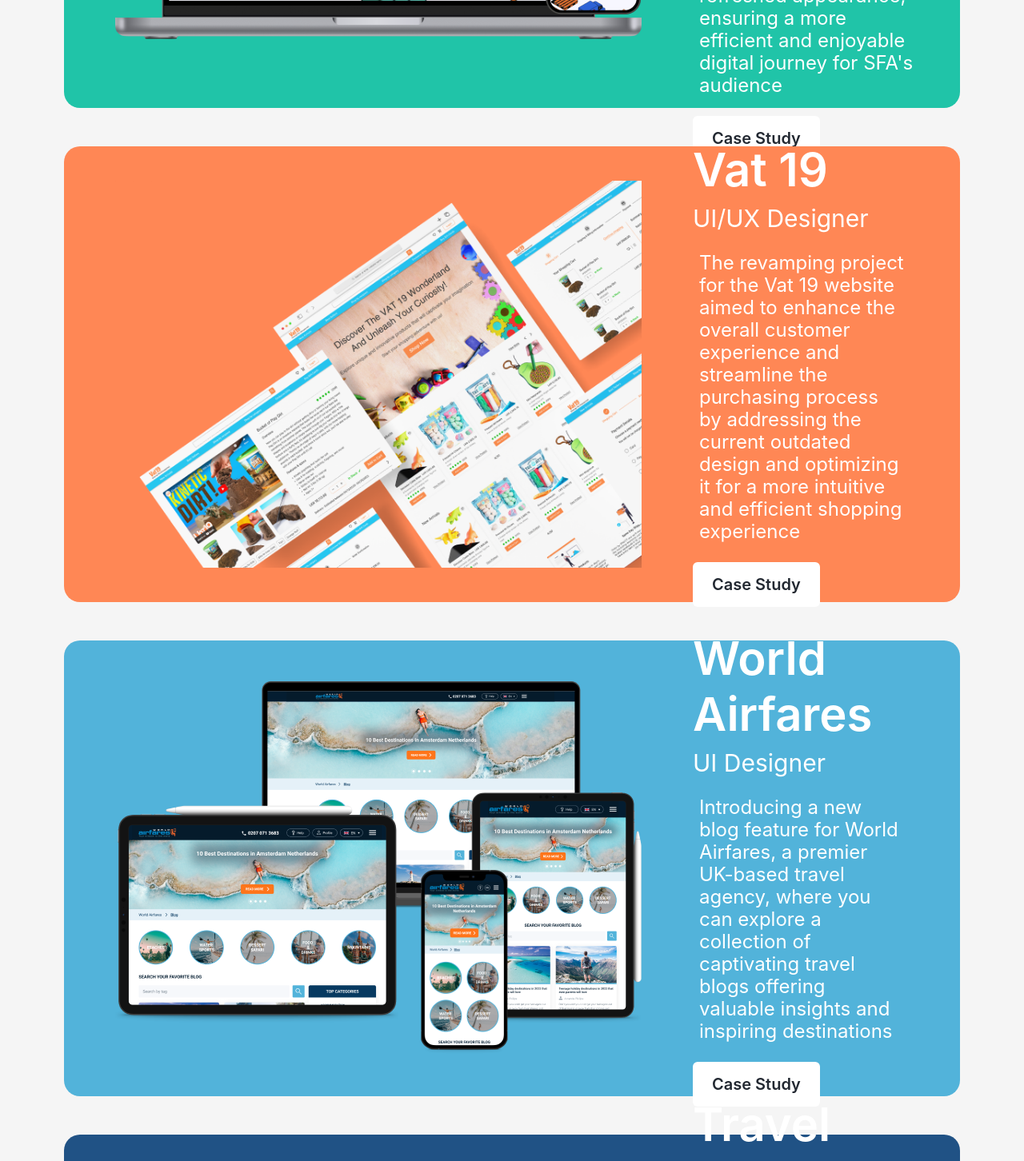
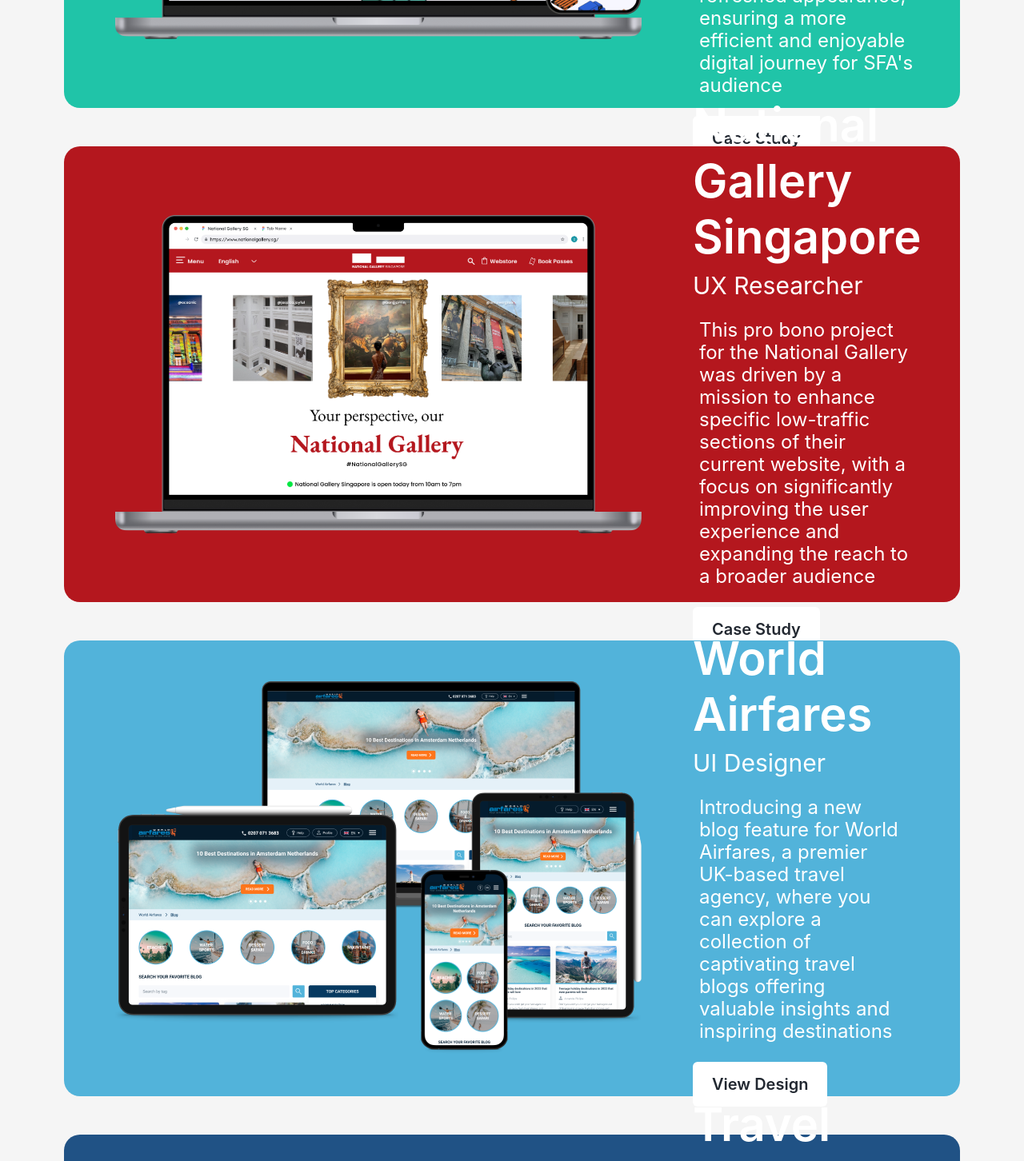
Before and after one commit to KaviniCN/Portfolio, a React (Create React App) app: page / in a window 1280 px wide. Shown: the part 1500-2952 px from the top of the page at 80% size. Built offline with nearby package versions, Linux system fonts and the light colour scheme.

Commit message:
updated resume

```diff
--- a/src/pages/Home.js
+++ b/src/pages/Home.js
@@ -10,6 +10,7 @@ const colorVariants = {
   FF8755: "bg-[#FF8755]",
   "52B3DA": "bg-[#52B3DA]",
   205285: "bg-[#205285]",
+  B4171E: "bg-[#B4171E]",
 };
 
 const caseStudies = [
@@ -20,15 +21,25 @@ const caseStudies = [
     desc: "The revamping project for the Singapore Food Agency (SFA) website focused on delivering a seamless user experience and a refreshed appearance, ensuring a more efficient and enjoyable digital journey for SFA's audience",
     imageUrl: "/sfa.png",
     route: "/case-study/sfa",
+    buttonText: "Case Study",
   },
   {
-    bgColor: "FF8755",
-    title: "Vat 19",
-    subTitle: "UI/UX Designer",
-    desc: "The revamping project for the Vat 19 website aimed to enhance the overall customer experience and streamline the purchasing process by addressing the current outdated design and optimizing it for a more intuitive and efficient shopping experience",
-    imageUrl: "/vat19.png",
-    route: "/case-study/vat19",
+    bgColor: "B4171E",
+    title: "National Gallery Singapore",
+    subTitle: "UX Researcher",
+    desc: "This pro bono project for the National Gallery was driven by a mission to enhance specific low-traffic sections of their current website, with a focus on significantly improving the user experience and expanding the reach to a broader audience",
+    imageUrl: "/ngs.png",
+    route: "/case-study/ngs",
+    buttonText: "Case Study",
   },
+  // {
+  //   bgColor: "FF8755",
+  //   title: "Vat 19",
+  //   subTitle: "UI/UX Designer",
+  //   desc: "The revamping project for the Vat 19 website aimed to enhance the overall customer experience and streamline the purchasing process by addressing the current outdated design and optimizing it for a more intuitive and efficient shopping experience",
+  //   imageUrl: "/vat19.png",
+  //   route: "/case-study/vat19",
+  // },
   {
     bgColor: "52B3DA",
     title: "World Airfares",
@@ -36,6 +47,9 @@ const caseStudies = [
     desc: "Introducing a new blog feature for World Airfares, a premier UK-based travel agency, where you can explore a collection of captivating travel blogs offering valuable insights and inspiring destinations",
     imageUrl: "/worldair.png",
     route: "/case-study/airfares",
+    buttonText: "View Design",
+    buttonLink:
+      "https://www.behance.net/gallery/155259469/World-Airfares-Blog-Design",
   },
   {
     bgColor: "205285",
@@ -44,10 +58,21 @@ const caseStudies = [
     desc: "Introducing a new blog feature for World Airfares, a premier UK-based travel agency, where you can explore a collection of captivating travel blogs offering valuable insights and inspiring destinations",
     imageUrl: "/travelcenter.png",
     route: "/case-study/trave-center",
+    buttonText: "View Design",
+    buttonLink: "https://www.behance.net/gallery/155351467/Travel-Center-UK",
   },
 ];
 
-function CaseStudy({ title, subTitle, desc, imageUrl, bgColor, route }) {
+function CaseStudy({
+  title,
+  subTitle,
+  desc,
+  imageUrl,
+  bgColor,
+  route,
+  buttonText,
+  buttonLink,
+}) {
   const navigate = useNavigate();
 
   return (
@@ -71,12 +96,20 @@ function CaseStudy({ title, subTitle, desc, imageUrl, bgColor, route }) {
         <div className="mt-4 sm:mt-6 sm:text-[24px] text-[15px] sm:leading-[28px] font-normal px-2">
           {desc}
         </div>
+        {!buttonLink ? (
           <button
             className="mt-6 p-[10px] sm:px-6 sm:py-[14px] bg-white text-[#222831] font-semibold text-base sm:text-xl rounded-md"
             onClick={() => navigate(route)}
           >
-          Case Study
+            {buttonText}
           </button>
+        ) : (
+          <a href={buttonLink} target="__blank">
+            <button className="mt-6 p-[10px] sm:px-6 sm:py-[14px] bg-white text-[#222831] font-semibold text-base sm:text-xl rounded-md">
+              {buttonText}
+            </button>
+          </a>
+        )}
       </div>
     </div>
   );
@@ -139,7 +172,16 @@ function Home() {
         </div>
         <div className="flex flex-col gap-[30px] sm:gap-12">
           {caseStudies.map(
-            ({ title, subTitle, desc, imageUrl, bgColor, route }) => (
+            ({
+              title,
+              subTitle,
+              desc,
+              imageUrl,
+              bgColor,
+              route,
+              buttonText,
+              buttonLink,
+            }) => (
               <CaseStudy
                 key={title}
                 title={title}
@@ -148,15 +190,19 @@ function Home() {
                 imageUrl={imageUrl}
                 bgColor={bgColor}
                 route={route}
+                buttonText={buttonText}
+                buttonLink={buttonLink}
               />
             )
           )}
         </div>
       </div>
       <div className="text-center mt-10 sm:mt-20">
+        <a href="https://www.behance.net/kavininanayak" target="__blank">
           <button className="font-semibold text-base sm:text-2xl py-3 px-4 sm:py-[14px] sm:px-[22px] rounded-md border-2 text-[#5CB8E4] border-[#5CB8E4]">
             View more
           </button>
+        </a>
       </div>
       <Footer />
     </div>
```
Also changed, not shown: public/ngs.png (added), 14 other files (tests, documents, lock files or other folders). Lines whose indentation alone changed are shown as unchanged.
